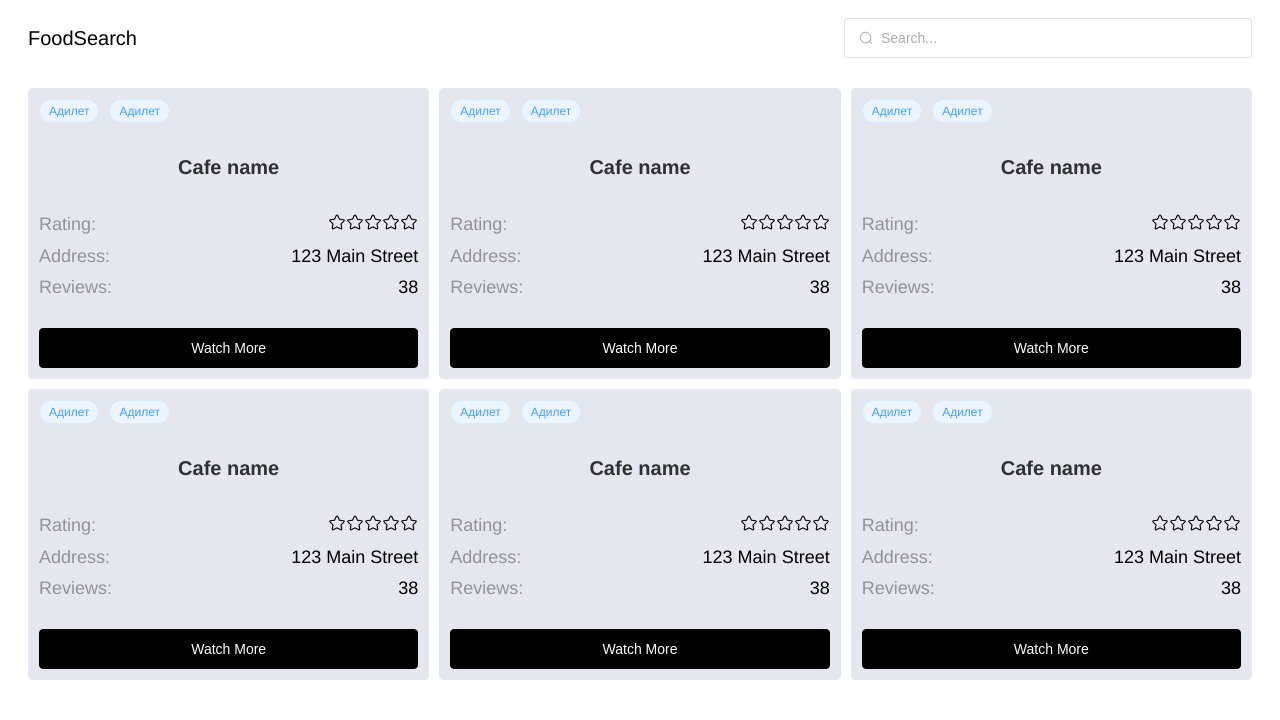
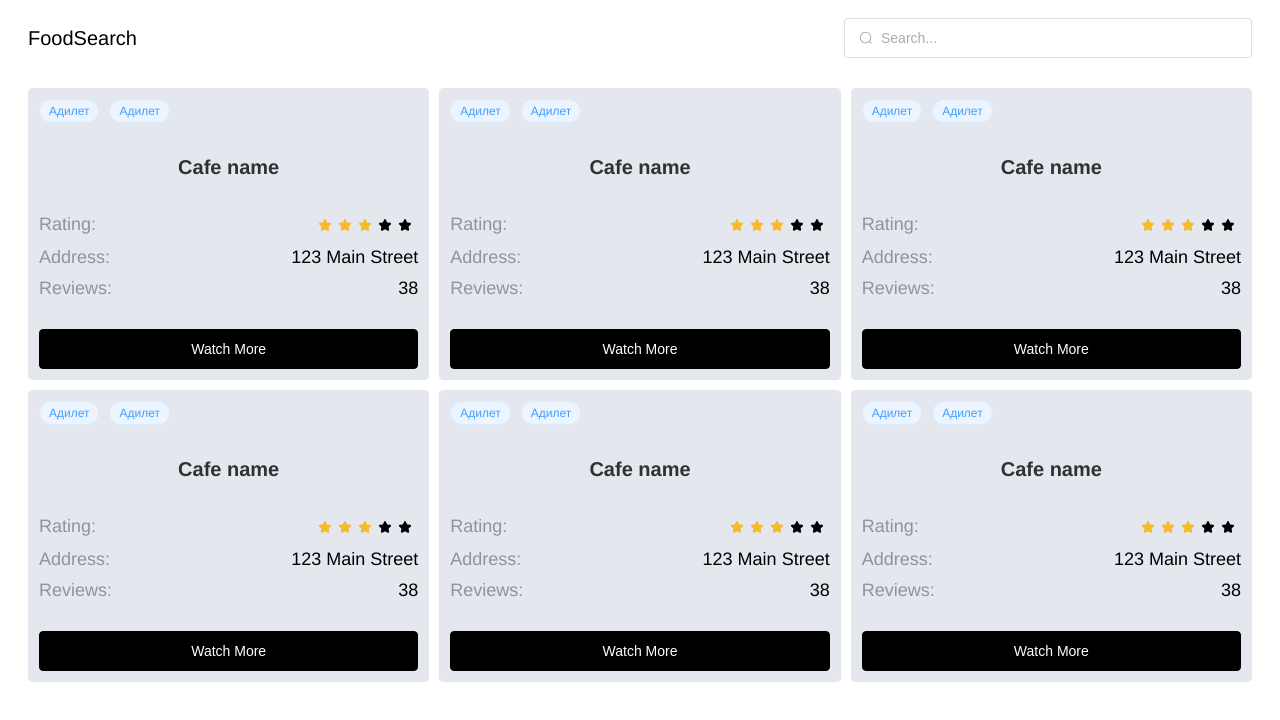
Before and after one commit to aitmamatovmusa/flavor_finder_frontend, a Vue app in the folder client/: page / in a window 1280 px wide. Shown: the top 720 px of the page. Built offline with nearby package versions, Linux system fonts and the light colour scheme.

Commit message:
used el-rate to display the rating

```diff
--- a/client/src/views/MainView.vue
+++ b/client/src/views/MainView.vue
@@ -14,7 +14,7 @@
             <div class="card-info-item">
               Rating:
               <span>
-                <el-icon v-for="star in 5" :key="star"><Star/></el-icon>
+                <el-rate disabled v-model="rating" size="small" disabled-void-color="#000000"/>
               </span>
             </div>
             <div class="card-info-item">
@@ -39,7 +39,9 @@
 </template>
 
 <script setup>
-import { Star } from '@element-plus/icons-vue';
+import { ref } from 'vue';
+
+const rating = ref(3);
 </script>
 
 <style scoped>
```
